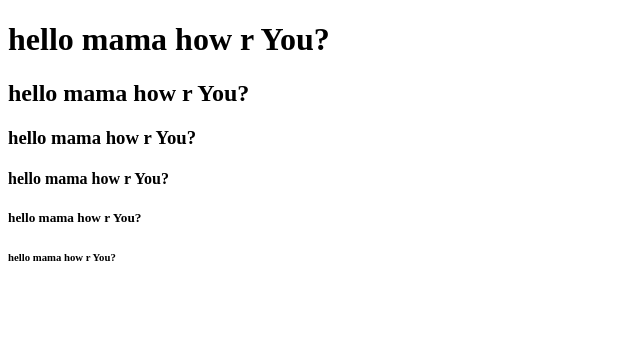
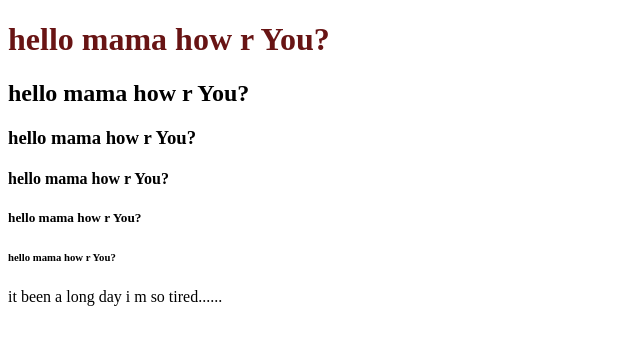
Before and after one commit to RAZYANIK/My-second-repo, a plain HTML site: page index.html in a window 1280 px wide. Shown: the whole page, without its empty margins (0-640 px from the left). Drawn offline with Linux system fonts and the light colour scheme.

Commit message:
added css

```diff
--- a/index.html
+++ b/index.html
@@ -5,6 +5,7 @@
     <meta http-equiv="X-UA-Compatible" content="IE=edge">
     <meta name="viewport" content="width=device-width, initial-scale=1.0">
     <title>second github repo</title>
+    <link rel="stylesheet" href="style.css">
 </head>
 <body>
     <h1>hello mama how r You?</h1>
@@ -13,5 +14,6 @@
     <h4>hello mama how r You?</h4>
     <h5>hello mama how r You?</h5>
     <h6>hello mama how r You?</h6>
+    <p>it been a long day i m so tired......</p>
 </body>
 </html>
--- /dev/null
+++ b/style.css
@@ -0,0 +1,3 @@
+h1{
+    color: rgb(104, 20, 20);
+}
```
